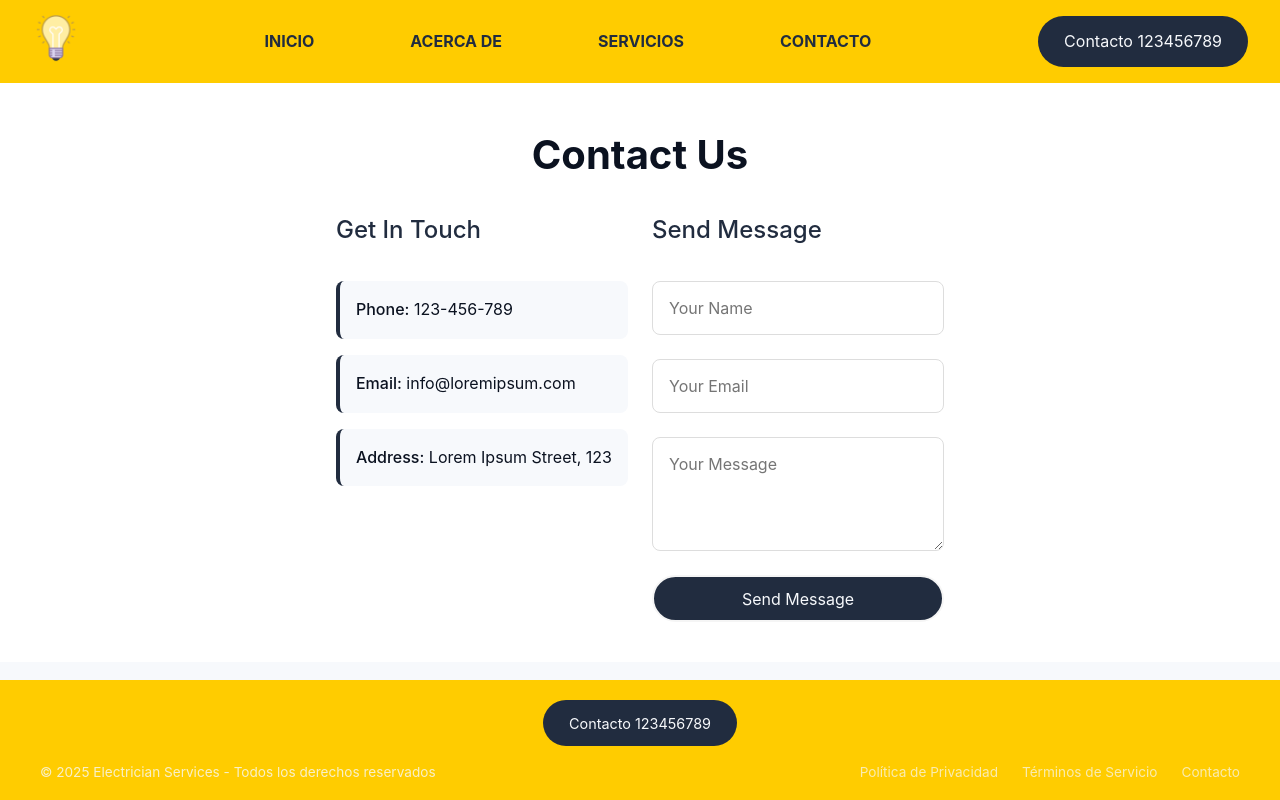
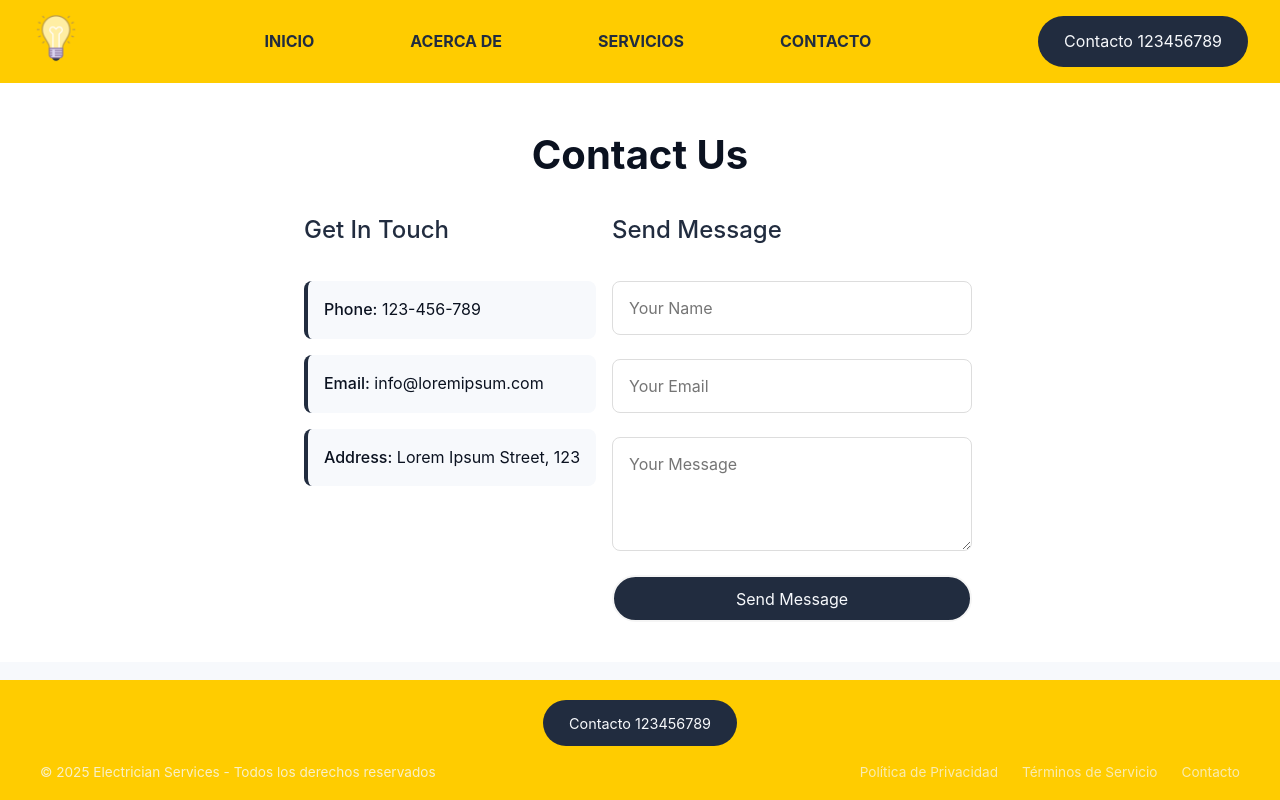
Before and after one commit to ThebellepoquE/electrician_capstone, a React (Vite) app: page /contacto in a window 1280 px wide. Built offline with nearby package versions, Linux system fonts and the light colour scheme.

Commit message:
style: unify footer footprint and cap contact content height to avoid document scrollbar

```diff
--- a/src/pages/Contact.jsx
+++ b/src/pages/Contact.jsx
@@ -1,7 +1,12 @@
-import React from 'react';
+import React, { useEffect } from 'react';
 import '../styles/home.scss';
 
 function Contact() {
+    useEffect(() => {
+        document.body.classList.add('contact-page-active');
+        return () => document.body.classList.remove('contact-page-active');
+    }, []);
+
     return (
         <div className="contact-page">
             <section className="contact-section">
--- a/src/styles/footer.scss
+++ b/src/styles/footer.scss
@@ -6,6 +6,10 @@
   color: v.$color-offwhite;
   /* Compact footer to reduce vertical footprint */
   padding: 1.25rem 1rem 1rem;
+  /* Keep footer visually consistent across pages */
+  min-height: 88px;
+  display: flex;
+  align-items: center;
   margin-top: auto; // Para que se quede abajo en el layout flex
 
   .footer-content {
@@ -15,6 +19,8 @@
     align-items: center;
     flex-direction: column;
     gap: 1rem;
+    width: 100%;
+    justify-content: center;
 
     p {
       margin: 0;
--- a/src/styles/home.scss
+++ b/src/styles/home.scss
@@ -234,19 +234,16 @@
       font-weight: v.$font-weight-bold;
     }
 
-    .contact-content {
-    display: grid;
-    grid-template-columns: 1fr 1fr;
-    gap: 1.5rem;
-    /* Allow the content area to scroll internally so the footer can remain
-       visible when the viewport is limited. */
-    overflow: auto;
-    /* Cap internal height so it never forces the page taller than the
-       available viewport area (navbar + footer considered). We'll assume
-       a footer of ~120px to be conservative. */
-    max-height: calc(100vh - 83px - 120px);
-      margin-top: 0.5rem;
-      margin-bottom: 0;
+      .contact-content {
+        display: grid;
+        grid-template-columns: 1fr 360px;
+        gap: 1rem;
+        align-items: start;
+        width: 100%;
+        /* Limit the contact area so the page doesn't force a document scrollbar */
+        max-height: calc(100vh - 83px - 88px - 48px); /* viewport - navbar - footer - extra margin */
+        overflow: auto;
+        padding-right: 0.25rem; /* avoid inner scrollbar touching edge */
     }
 
     .contact-info {
--- a/src/styles/index.scss
+++ b/src/styles/index.scss
@@ -28,6 +28,13 @@ body.servicios-page-active {
   height: 100vh;
 }
 
+body.contact-page-active {
+  /* Hide page-level scrollbar for Contact page and let contact-content
+     handle internal scrolling. */
+  overflow: hidden;
+  height: 100vh;
+}
+
 h1 {
   font-size: v.$font-size-titulo;
   font-weight: v.$font-weight-bold;
```
